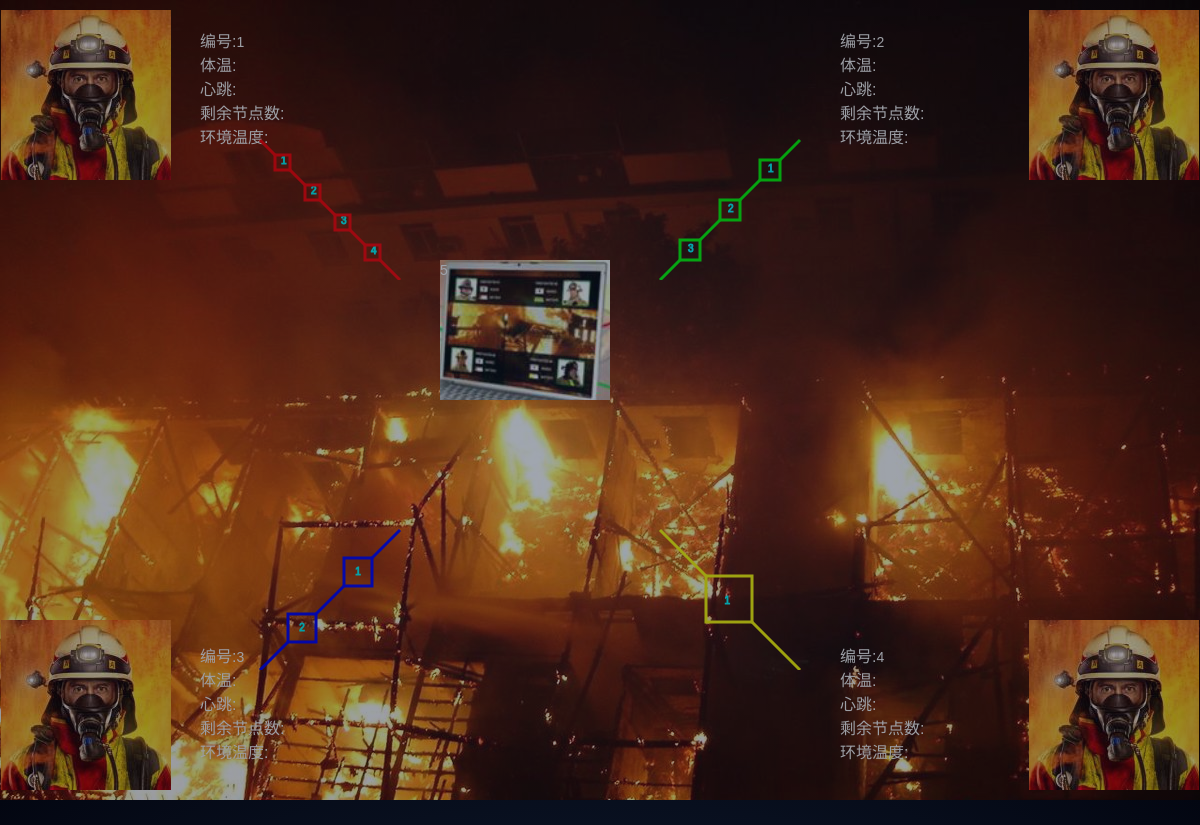
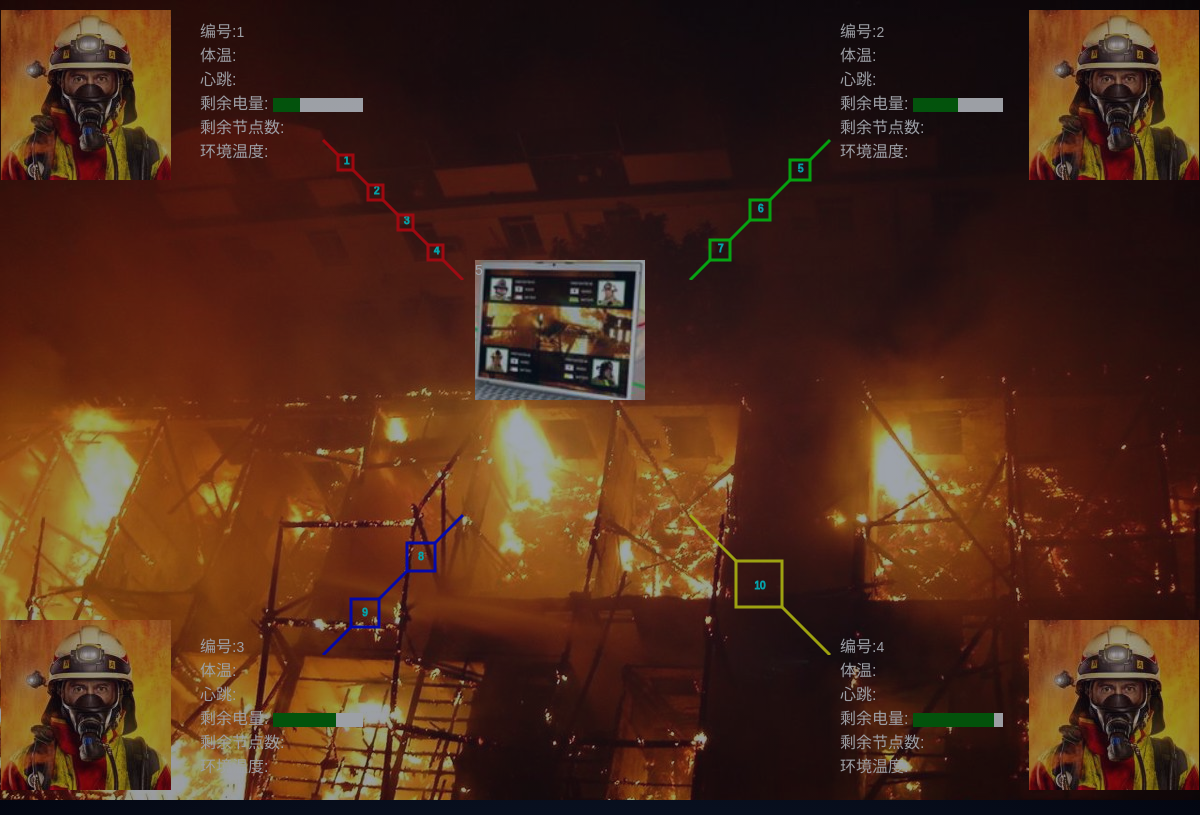
Before and after one commit to chaoxu1203/BreadcrumbUI, an Electron app: page index.html in a window 1200 px wide. Drawn offline with Linux system fonts and the light colour scheme; no server answers.

Commit message:
加入电量

```diff
--- a/css/styles.css
+++ b/css/styles.css
@@ -90,8 +90,10 @@ a, a:visited, a:hover{
 .rt{ background:url("./images/ff.png") no-repeat; right:1px;  top:10px; position:absolute; width:170px; height:170px;}
 .lb{ background:url("./images/ff.png") no-repeat; left:1px; bottom:10px; position:absolute; width:170px; height:170px;}
 .rb{ background:url("./images/ff.png") no-repeat; right:1px; bottom:10px; position:absolute; width:170px; height:170px;}
-.mac{ background:url("./images/mac.png") no-repeat; left:440px; top:260px; width:170px; position:absolute; height:140px;}
-.line1{ left:250px; top:130px; position:absolute;}
-.line2{ right:250px; top:130px; position:absolute;}
-.line3{ left:250px; bottom:130px; position:absolute;}
-.line4{ right:250px; bottom:130px; position:absolute;}
+.mac{ background:url("./images/mac.png") no-repeat; left:475px; top:260px; width:170px; position:absolute; height:140px;}
+.line1{ left:313px; top:130px; position:absolute;}
+.line2{ right:220px; top:130px; position:absolute;}
+.line3{ left:313px; bottom:145px; position:absolute;}
+.line4{ right:220px; bottom:145px; position:absolute;}
+progress::-webkit-progress-bar { background: white; }
+progress{ background: green; }
--- a/index.html
+++ b/index.html
@@ -40,31 +40,35 @@
     <div id="f3" value="3" class="lb"></div>
     <div id="f4" value="4" class="rb"></div>
     <div class="mac">5</div>
-    <div style="padding:10px 20px 10px 20px; left:180px; top:20px; position:absolute; width:170px; height:170px;">
+    <div style="padding:10px 20px 10px 20px; left:180px; top:10px; position:absolute; width:200px; height:170px;">
         <p><span style="font-size: medium">编号:</span><span id="id1">1</span></p>
         <p><span style="font-size: medium">体温:</span><span id="bodyTemperature1"></span></p>
         <p><span style="font-size: medium">心跳:</span><span id="heartBeat1"></span></p>
+        <p><span style="font-size: medium;">剩余电量: </span><progress id="surplusElectricity1" max="100" value="10" style="width:90px;"></progress></p>
         <p><span style="font-size: medium">剩余节点数:</span><span id="surplusNodeNum1"></span></p>
         <p><span style="font-size: medium">环境温度:</span><span id="temperature1"></span></p>
     </div>
-    <div style="padding:10px 20px 10px 20px; right:170px; top:20px; position:absolute; width:170px; height:170px;">
+    <div style="padding:10px 20px 10px 20px; right:170px; top:10px; position:absolute; width:170px; height:170px;">
         <p><span style="font-size: medium">编号:</span><span id="id2">2</span></p>
         <p><span style="font-size: medium">体温:</span><span id="bodyTemperature2"></span></p>
         <p><span style="font-size: medium">心跳:</span><span id="heartBeat2"></span></p>
+        <p><span style="font-size: medium;">剩余电量: </span><progress id="surplusElectricity2" max="100" value="10" style="width:90px;"></progress></p>
         <p><span style="font-size: medium">剩余节点数:</span><span id="surplusNodeNum2"></span></p>
         <p><span style="font-size: medium">环境温度:</span><span id="temperature2"></span></p>
     </div>
-    <div style="padding:10px 20px 10px 20px; left:180px; bottom:-25px; position:absolute; width:170px; height:170px;">
+    <div style="padding:10px 20px 10px 20px; left:180px; bottom:-15px; position:absolute; width:200px; height:170px;">
         <p><span style="font-size: medium">编号:</span><span id="id3">3</span></p>
         <p><span style="font-size: medium">体温:</span><span id="bodyTemperature3"></span></p>
         <p><span style="font-size: medium">心跳:</span><span id="heartBeat3"></span></p>
+        <p><span style="font-size: medium;">剩余电量: </span><progress id="surplusElectricity3" max="100" value="10" style="width:90px;"></progress></p>
         <p><span style="font-size: medium">剩余节点数:</span><span id="surplusNodeNum3"></span></p>
         <p><span style="font-size: medium">环境温度:</span><span id="temperature3"></span></p>
     </div>
-    <div style="padding:10px 20px 10px 20px; right:170px; bottom:-25px; position:absolute; width:170px; height:170px;">
+    <div style="padding:10px 20px 10px 20px; right:170px; bottom:-15px; position:absolute; width:170px; height:170px;">
         <p><span style="font-size: medium">编号:</span><span id="id4">4</span></p>
         <p><span style="font-size: medium">体温:</span><span id="bodyTemperature4"></span></p>
         <p><span style="font-size: medium">心跳:</span><span id="heartBeat4"></span></p>
+        <p><span style="font-size: medium;">剩余电量: </span><progress id="surplusElectricity4" max="100" value="10" style="width:90px;"></progress></p>
         <p><span style="font-size: medium">剩余节点数:</span><span id="surplusNodeNum4"></span></p>
         <p><span style="font-size: medium">环境温度:</span><span id="temperature4"></span></p>
     </div>
--- a/js/script.js
+++ b/js/script.js
@@ -110,9 +110,13 @@ function drawLine(id,rgb,startx,starty,endx,endy,nodeArray) {
     context.lineTo(endx, endy);
     context.stroke();
     //context.fill();
+    $('#surplusElectricity1').val(30);
+    $('#surplusElectricity2').val(50);
+    $('#surplusElectricity3').val(70);
+    $('#surplusElectricity4').val(90);
 }
 
 drawLine("line1","rgb(255,0,0)",10,10,150,150,[1,2,3,4]);
-drawLine("line2","rgb(0,255,0)",150,10,10,150,[1,2,3]);
-drawLine("line3","rgb(0,0,255)",150,10,10,150,[1,2]);
-drawLine("line4","rgb(255,255,0)",10,10,150,150,[1]);
+drawLine("line2","rgb(0,255,0)",150,10,10,150,[5,6,7]);
+drawLine("line3","rgb(0,0,255)",150,10,10,150,[8,9]);
+drawLine("line4","rgb(255,255,0)",10,10,150,150,[10]);
```
